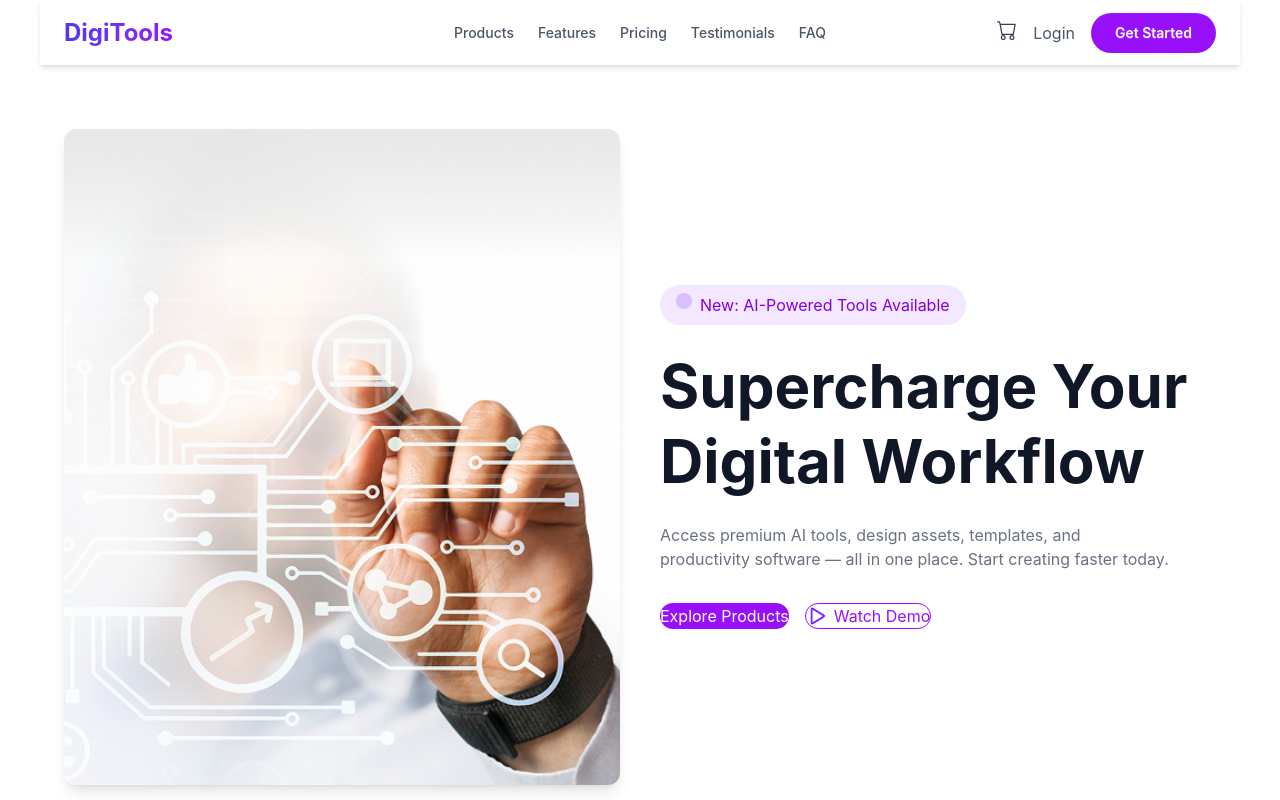
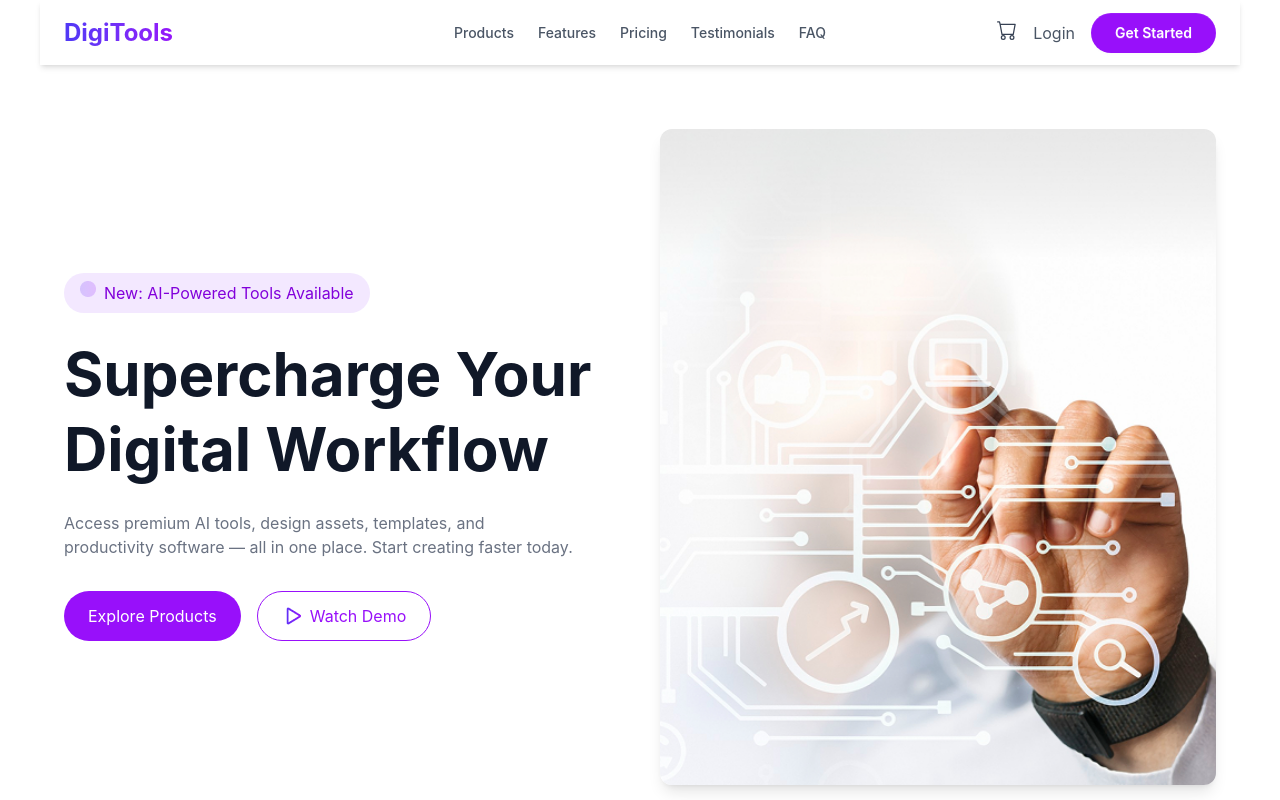
Before and after one commit to sahadathussain12/DigiTools-Platform, a React (Vite) app: page / in a window 1280 px wide. Shown: the top 800 px of the page. Built offline with nearby package versions, Linux system fonts and the light colour scheme.

Commit message:
update banner section

```diff
--- a/src/component/Banner.jsx
+++ b/src/component/Banner.jsx
@@ -5,15 +5,6 @@
 const Banner = () => {
     return (
         <div className="max-w-[1200px] mx-auto px-6 py-16 flex flex-col lg:flex-row items-center justify-between gap-10">
-
-<div className="flex-1">
-        <img
-          src={banner}
-          alt="banner"
-          className="rounded-xl shadow-lg w-full"
-        />
-      </div>
-
 
       <div className="flex-1">
 
@@ -36,11 +27,11 @@
 
   <div className="flex gap-4 mt-8">
 
-    <button className="bg-purple-600 text-white  rounded-full hover:bg-purple-700">
+    <button className="bg-purple-600 text-white px-6 py-3 rounded-full hover:bg-purple-700">
       Explore Products
     </button>
 
-    <button className=" flex items-center gap-2 border border-purple-600 text-purple-600  rounded-full hover:bg-purple-50">
+    <button className=" flex items-center gap-2 border border-purple-600 text-purple-600 px-6 py-3 rounded-full hover:bg-purple-50">
     <img src={play} alt="" />  Watch Demo
     </button>
 
@@ -49,7 +40,13 @@
 </div>
 
 
-
+      <div className="flex-1">
+        <img
+          src={banner}
+          alt="banner"
+          className="rounded-xl shadow-lg w-full"
+        />
+      </div>
 
     </div>
   );
```
